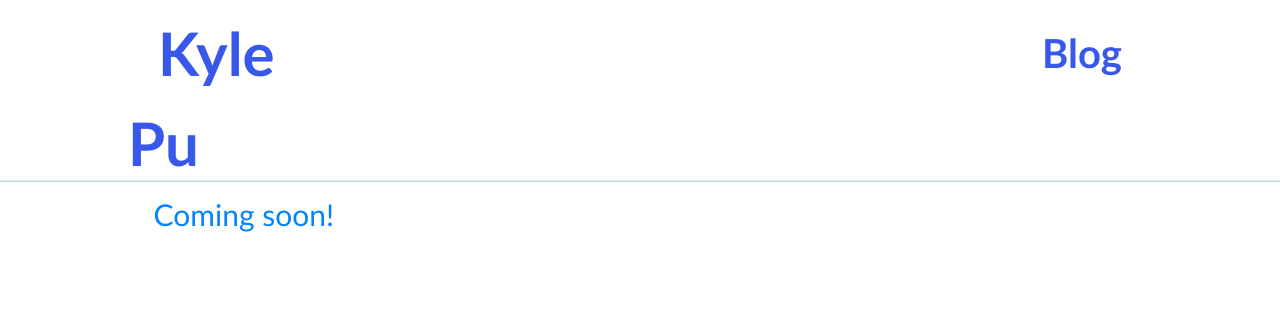
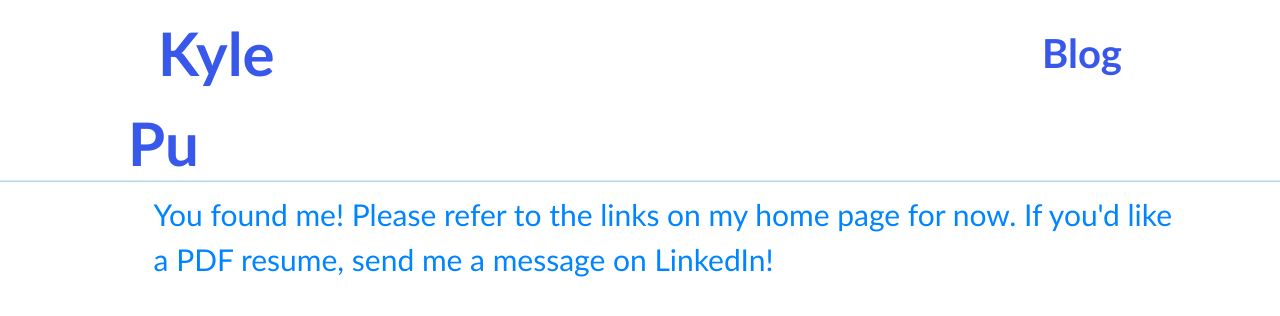
Before and after one commit to Kyle-Pu/Kyle-Pu.github.io, a React (Create React App) app: page /Resume in a window 1280 px wide. Shown: the top 316 px of the page. Built offline with nearby package versions, Linux system fonts and the light colour scheme.

Commit message:
Update message accordingly

```diff
--- a/src/components/Resume/Resume.js
+++ b/src/components/Resume/Resume.js
@@ -2,7 +2,7 @@ import React from 'react'
 import "./Resume.css"
 
 function Resume() {
-  let titles = ["Coming soon!"]; // Titles of work experiences
+  let titles = ["You found me! Please refer to the links on my home page for now. If you'd like a PDF resume, send me a message on LinkedIn!"]; // Titles of work experiences
   let timelines = []; // Times of each activity
   let descriptions = [""]; // More details
 
```
